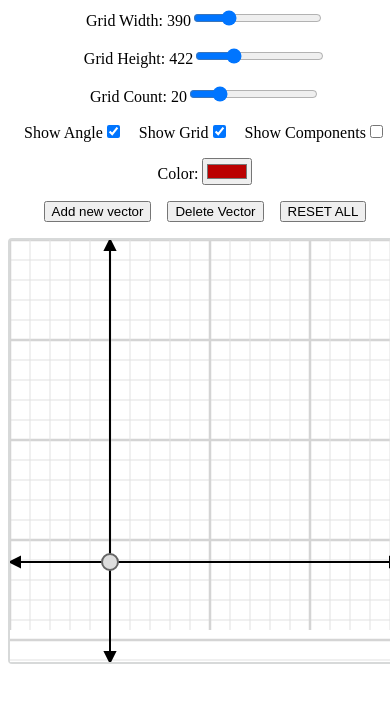
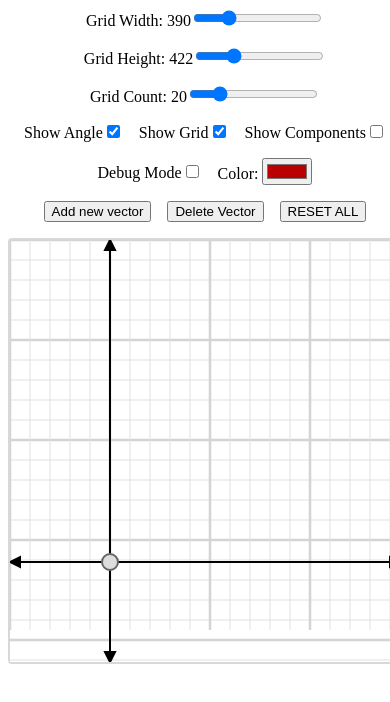
Before and after one commit to rprav-n/react-vector, a React (Create React App) app: page / in a window 390 px wide. Shown: the top 702 px of the page. Built offline with nearby package versions, Linux system fonts and the light colour scheme.

Commit message:
fix drag on mobile

```diff
--- a/src/App.jsx
+++ b/src/App.jsx
@@ -16,6 +16,7 @@ function App() {
   const [showAngle, setShowAngle] = useState(true);
   const [showGrid, setShowGrid] = useState(true);
   const [showComponents, setShowComponents] = useState(false);
+  const [debug, setDebug] = useState(false);
 
   const [selectedVec, setSelectedVec] = useState(null);
 
@@ -102,6 +103,12 @@ function App() {
             />
           </div>
           <div>
+            <label htmlFor='debug'>Debug Mode</label>
+            <input type="checkbox" name='debug' id="debug" checked={debug}
+              onChange={() => setDebug(!debug)}
+            />
+          </div>
+          <div>
             <label htmlFor='color'>Color: </label>
             <input type="color" name='color' id="color" value={selectedVec?.color || "#bb0000"} onChange={(e) => {
               let color = e.target.value;
@@ -168,6 +175,7 @@ function App() {
         {vectors.map((vec, index) => {
           return <SFVector
             key={index}
+            debug={debug}
             active={vec.active}
             showAngle={showAngle}
             showComponents={showComponents}
--- a/src/components/SFVector.jsx
+++ b/src/components/SFVector.jsx
@@ -245,11 +245,21 @@ const SFVector = (props) => {
 
       {/* Arrow */}
       <Arrow
-        _useStrictMode
         points={points}
         stroke={props.arrowStorke}
         strokeWidth={4}
         fill={props.arrowStorke}
+        /* draggable
+        onMouseEnter={(event) => handleMousePointer(event, 'all-scroll')}
+        onMouseLeave={(event) => handleMousePointer(event, 'default')}
+        onDragMove={(event) => handleArrowOnDrag(event, 'move')}
+        onDragEnd={(event) => handleArrowOnDrag(event, 'end')} */
+      />
+
+      <Line
+        points={points}
+        stroke={props.debug ? '#ddd' :'transparent'}
+        strokeWidth={20}
         draggable
         onMouseEnter={(event) => handleMousePointer(event, 'all-scroll')}
         onMouseLeave={(event) => handleMousePointer(event, 'default')}
@@ -291,9 +301,8 @@ const SFVector = (props) => {
         x={points[2]}
         y={points[3]}
         radius={20}
-        // stroke={"#666"} // for debug
-        // fill={"#ddd"} // for debug
-        fill={"transparent"}
+        stroke={props.debug ? '#666' :'transparent'}
+        fill={props.debug ? '#ddd' :'transparent'}
         draggable
         onMouseEnter={(event) => handleMousePointer(event, 'pointer')}
         onMouseLeave={(event) => handleMousePointer(event, 'default')}
```
